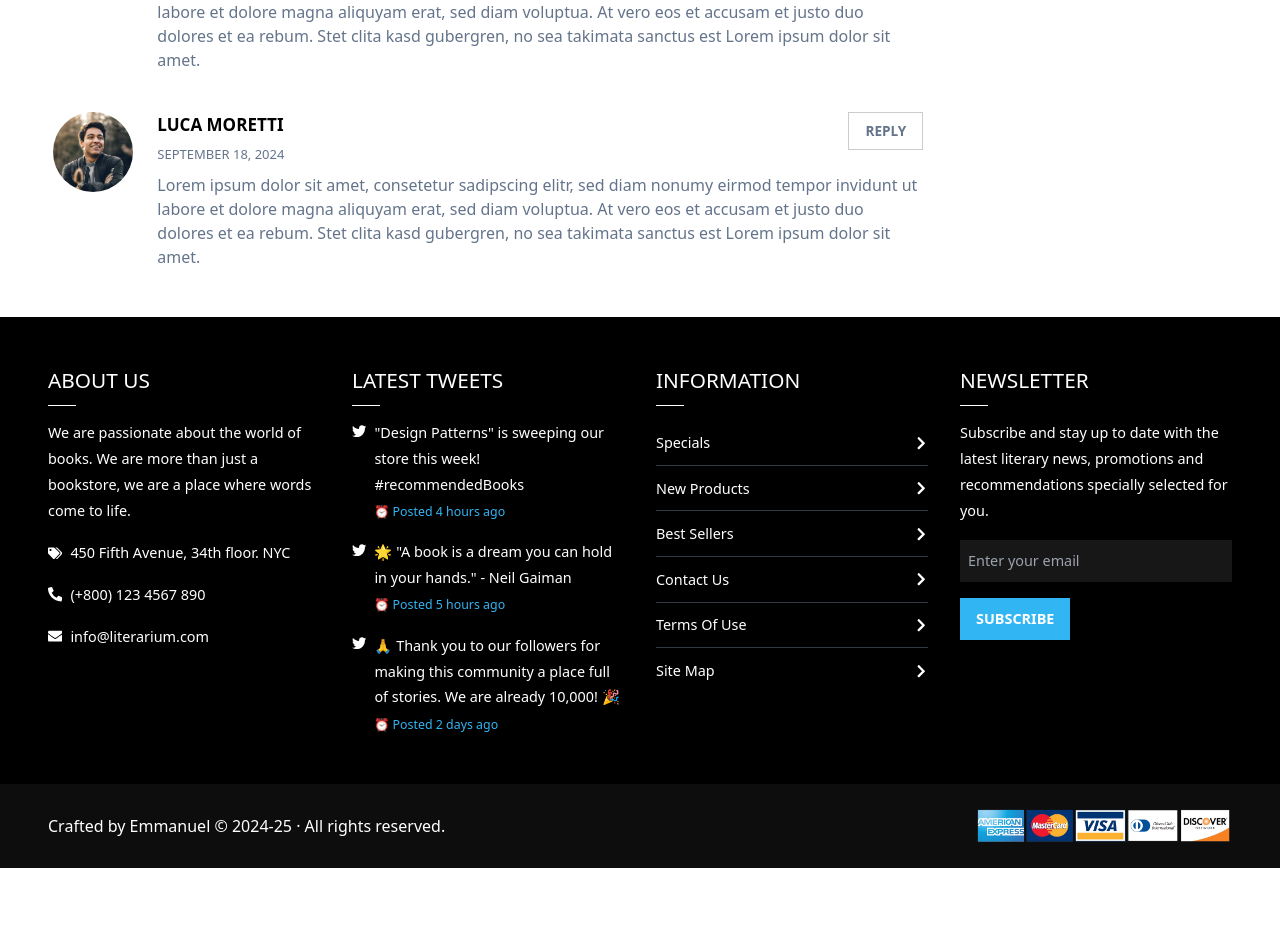
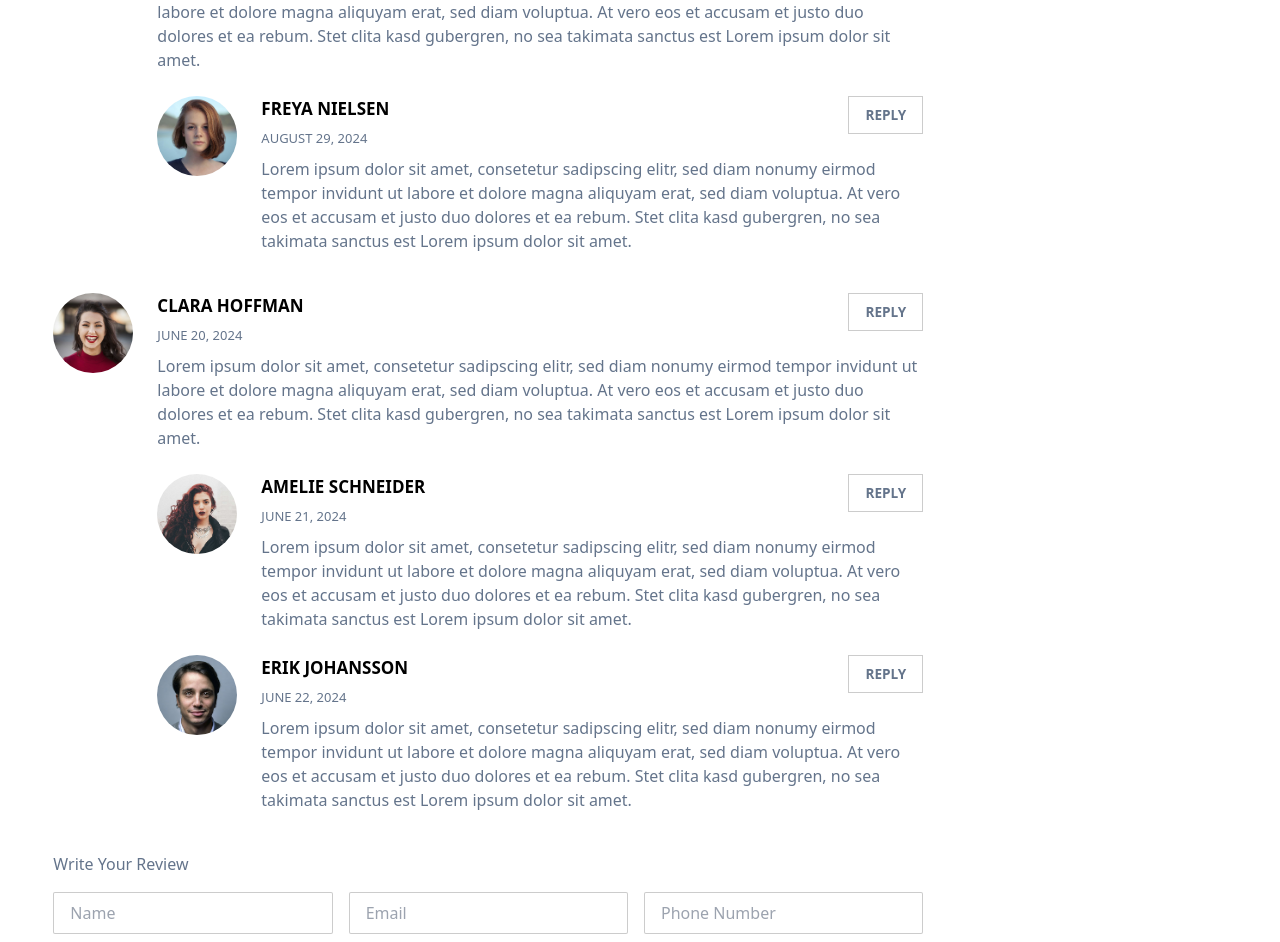
Before and after one commit to emmanuel-cruz-dev/literarium, a React (Vite) app: page /blog in a window 1280 px wide. Shown: the part 2410-3352 px from the top of the page. Before the commit the page ends 3278 px from the top, so only its background shows below. Built offline with nearby package versions, Linux system fonts and the light colour scheme.

Commit message:
agregando formulario BlogContent

```diff
--- a/src/components/routes/blog/BlogContent.tsx
+++ b/src/components/routes/blog/BlogContent.tsx
@@ -13,6 +13,9 @@ import FounderImg2 from "../../../assets/images/founder2.jpg";
 import CommentUser1 from "../../../assets/images/comment-user1.jpg";
 import CommentUser2 from "../../../assets/images/comment-user2.jpg";
 import CommentUser3 from "../../../assets/images/comment-user3.jpg";
+import CommentUser4 from "../../../assets/images/comment-user4.jpg";
+import CommentUser5 from "../../../assets/images/comment-user5.jpg";
+import CommentUser6 from "../../../assets/images/comment-user6.jpg";
 
 interface CommentCardProps {
   id: number;
@@ -40,6 +43,30 @@ const users = [
     name: "Luca Moretti",
     date: "September 18, 2024",
     img: CommentUser3,
+  },
+];
+
+const usersReply1 = [
+  {
+    id: 1,
+    name: "Amelie Schneider",
+    date: "June 21, 2024",
+    img: CommentUser4,
+  },
+  {
+    id: 2,
+    name: "Erik Johansson",
+    date: "June 22, 2024",
+    img: CommentUser5,
+  },
+];
+
+const usersReply2 = [
+  {
+    id: 3,
+    name: "Freya Nielsen",
+    date: "August 29, 2024",
+    img: CommentUser6,
   },
 ];
 
@@ -202,10 +229,39 @@ const BlogContent = () => {
               132 Comments
             </h2>
             <div className="flex flex-col gap-4">
-              {users.map((user) => (
-                <CommentCard key={user.id} {...user}></CommentCard>
-              ))}
+              <CommentCard {...users[2]} />
+              <CommentCard {...users[1]}>
+                {usersReply2.map((reply) => (
+                  <CommentCard key={reply.id} {...reply}></CommentCard>
+                ))}
+              </CommentCard>
+              <CommentCard {...users[0]}>
+                {usersReply1.map((reply) => (
+                  <CommentCard key={reply.id} {...reply}></CommentCard>
+                ))}
+              </CommentCard>
             </div>
+          </article>
+          <article className="w-full">
+            <form className="blog-content__form flex flex-col gap-4" action="">
+              <h2>Write Your Review</h2>
+              <div className="grid grid-cols-3 gap-4">
+                <input type="text" name="name" id="name" placeholder="Name" />
+                <input
+                  type="text"
+                  name="email"
+                  id="email"
+                  placeholder="Email"
+                />
+                <input
+                  type="text"
+                  name="phone-number"
+                  id="phone-number"
+                  placeholder="Phone Number"
+                />
+              </div>
+              <textarea name="" id=""></textarea>
+            </form>
           </article>
         </article>
         <aside className="lg:col-span-1 flex flex-col gap-4">
--- a/src/styles/pages.css
+++ b/src/styles/pages.css
@@ -300,6 +300,18 @@
   background-color: var(--accent-color);
   color: var(--white-color);
 }
+
+.blog-content__form input,
+.blog-content__form textarea {
+  padding: 0.5rem 1rem;
+  border-radius: 2px;
+  border: 1px solid var(--background-dark-fade);
+}
+
+.blog-content__form textarea {
+  min-height: 16rem;
+}
+
 /***************************************
  *             Fin: Blog              *
  ***************************************/
```
